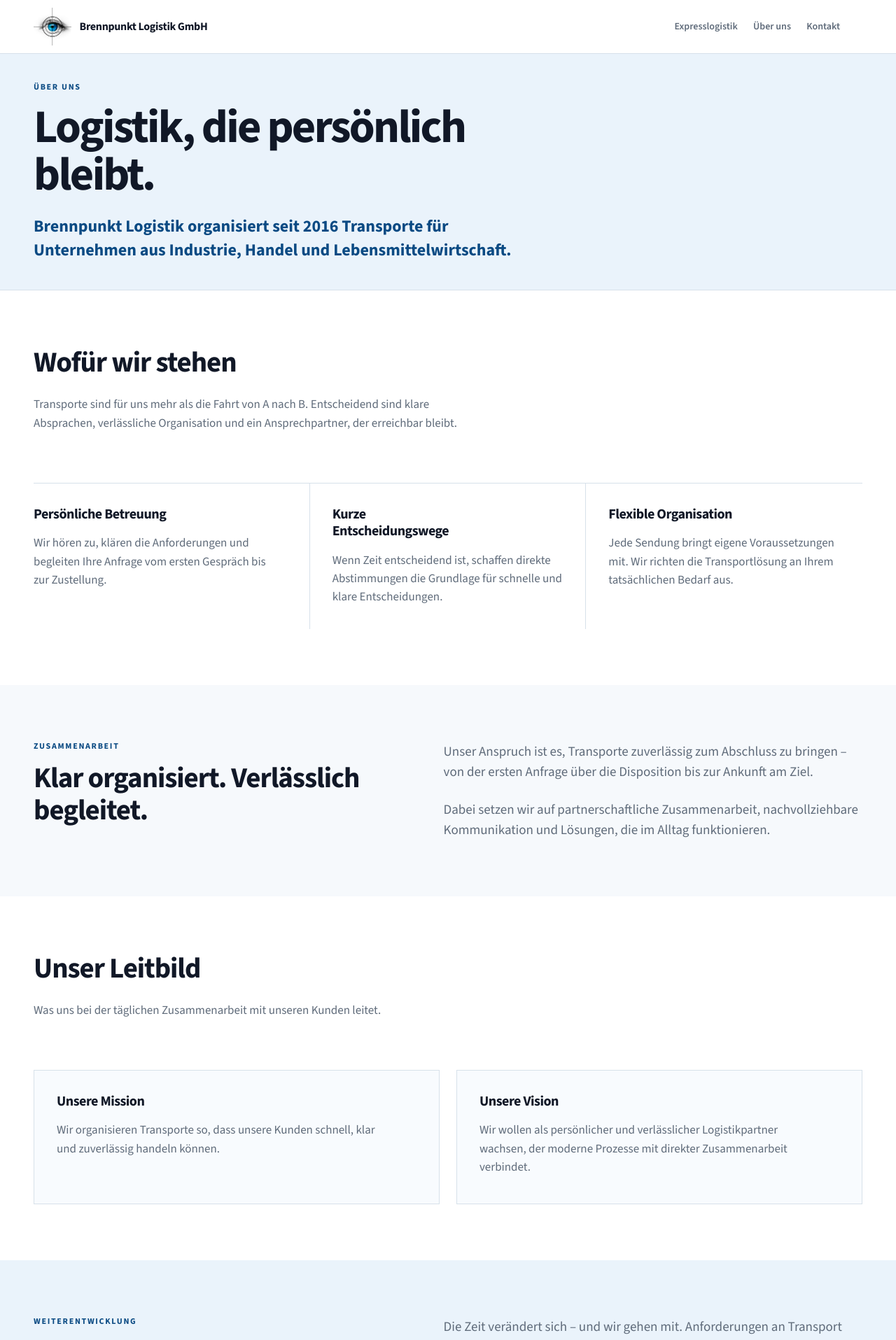
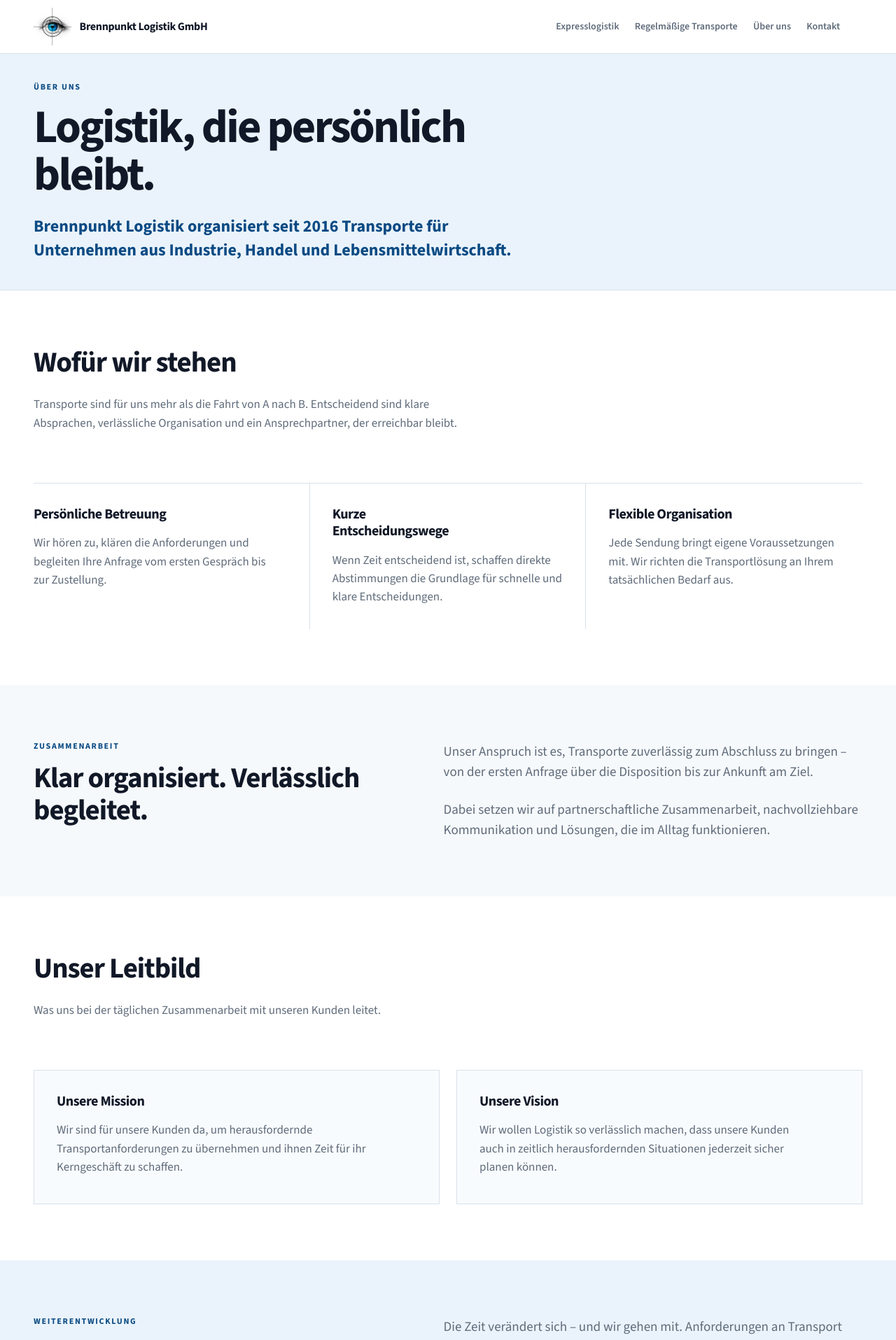
Before and after one commit to CornerDesign-Dominic/BPL-WEB, a Next.js app: page /ueber-uns in a window 1280 px wide. Shown: the top 1915 px of the page at 70% size. Built offline with nearby package versions, Linux system fonts and the light colour scheme.

Commit message:
Update company messaging and add regular transport navigation

```diff
--- a/src/app/ueber-uns/page.tsx
+++ b/src/app/ueber-uns/page.tsx
@@ -76,11 +76,11 @@
             <div className="about-guiding">
               <article>
                 <h3>Unsere Mission</h3>
-                <p>Wir organisieren Transporte so, dass unsere Kunden schnell, klar und zuverlässig handeln können.</p>
+                <p>Wir sind für unsere Kunden da, um herausfordernde Transportanforderungen zu übernehmen und ihnen Zeit für ihr Kerngeschäft zu schaffen.</p>
               </article>
               <article>
                 <h3>Unsere Vision</h3>
-                <p>Wir wollen als persönlicher und verlässlicher Logistikpartner wachsen, der moderne Prozesse mit direkter Zusammenarbeit verbindet.</p>
+                <p>Wir wollen Logistik so verlässlich machen, dass unsere Kunden auch in zeitlich herausfordernden Situationen jederzeit sicher planen können.</p>
               </article>
             </div>
           </Container>
--- a/src/components/layout/Header.tsx
+++ b/src/components/layout/Header.tsx
@@ -48,6 +48,13 @@
             Expresslogistik
           </a>
           <a
+            href="/regelmaessige-transporte"
+            aria-current={pathname === "/regelmaessige-transporte" ? "page" : undefined}
+            onClick={() => setIsMenuOpen(false)}
+          >
+            Regelmäßige Transporte
+          </a>
+          <a
             href="/ueber-uns"
             aria-current={pathname === "/ueber-uns" ? "page" : undefined}
             onClick={() => setIsMenuOpen(false)}
```
